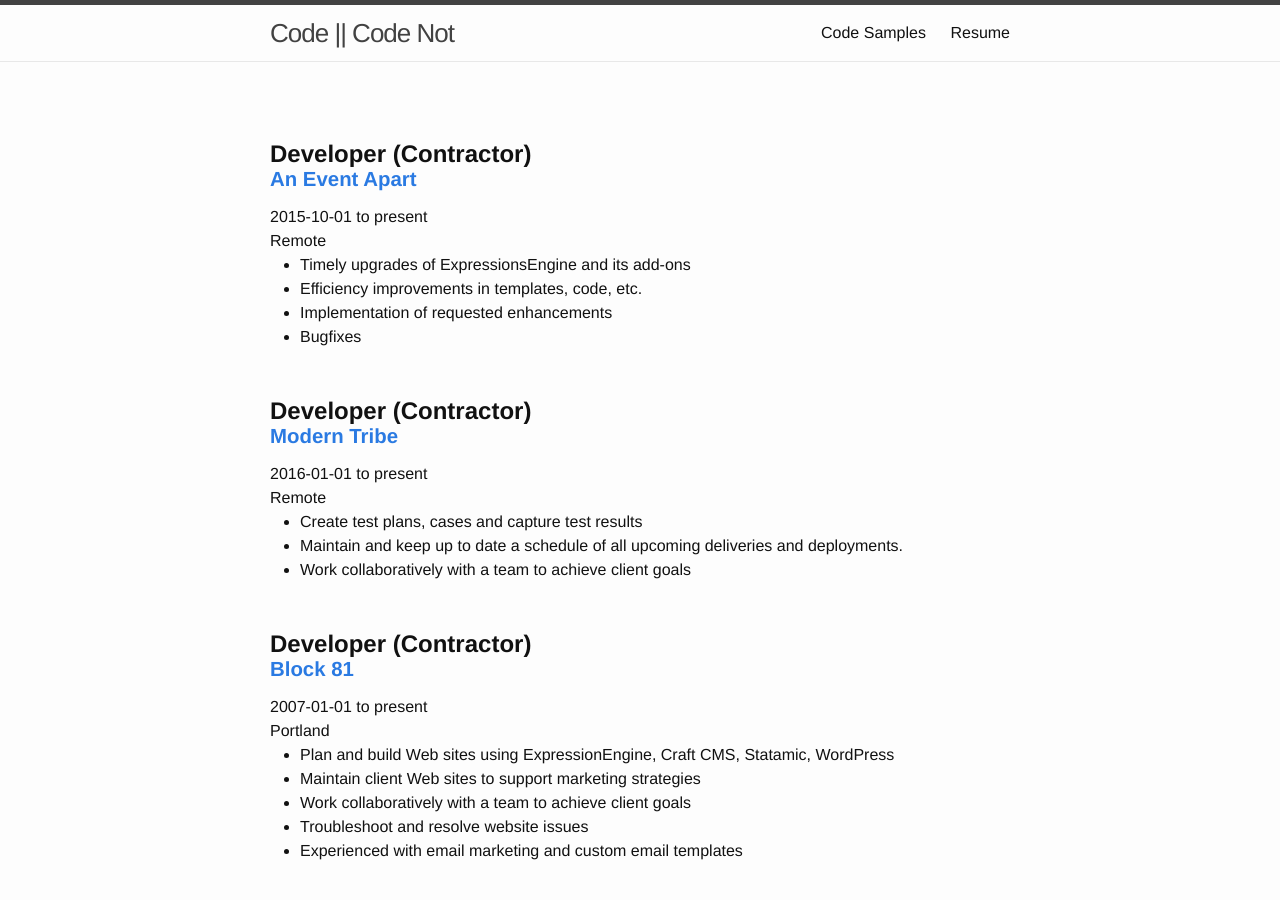
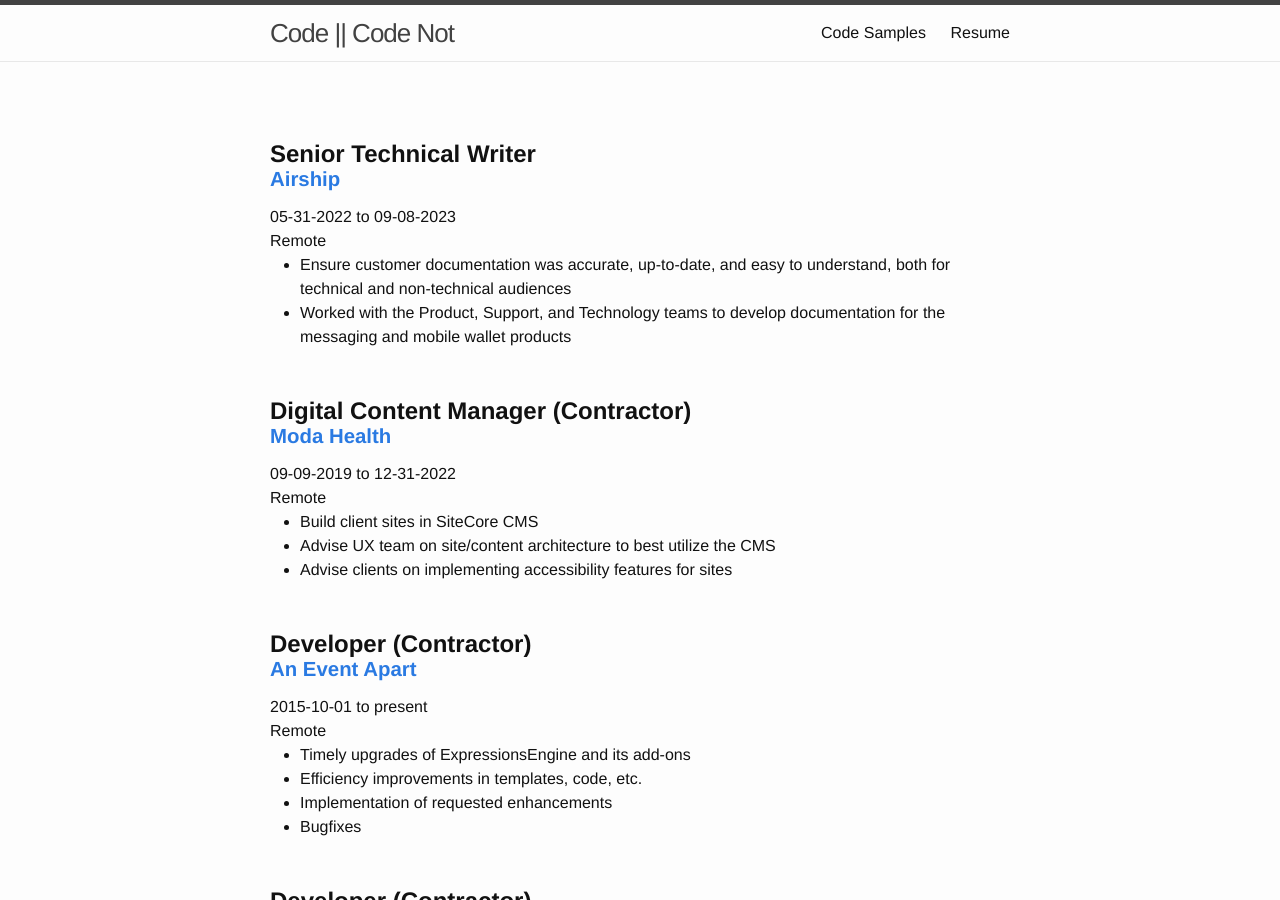
Before and after one commit to chronicole/chronicole.github.com, a Jekyll site: the page built from resume.md, in a window 1280 px wide and 900 px high. Built offline with Jekyll 4.4.1, drawn with Linux system fonts in a browser that asks for light colours.

Commit message:
Update jobs.yml

```diff
--- a/_data/jobs.yml
+++ b/_data/jobs.yml
@@ -1,3 +1,38 @@
+- title: Senior Technical Writer
+  employer: Airship
+  employer_url: http://airship.com
+  start_date: 05-31-2022
+  end_date: 09-08-2023
+  location: Remote
+  description: >
+    I'm a block of text and no one thinks badly of me so that is kind of awesome and I can go on and on but why would I Lorem ipsum dolor sit amet, consectetur adipisicing elit, sed do eiusmod
+    tempor incididunt ut labore et dolore magna aliqua. Ut enim ad minim veniam,
+    quis nostrud exercitation ullamco laboris nisi ut aliquip ex ea commodo
+    consequat. Duis aute irure dolor in reprehenderit in voluptate velit esse
+    cillum dolore eu fugiat nulla pariatur. Excepteur sint occaecat cupidatat non
+    proident, sunt in culpa qui officia deserunt mollit anim id est laborum.
+  tasks:
+    - item: Ensure customer documentation was accurate, up-to-date, and easy to understand, both for technical and non-technical audiences
+    - item: Worked with the Product, Support, and Technology teams to develop documentation for the messaging and mobile wallet products
+
+- title: Digital Content Manager (Contractor)
+  employer: Moda Health
+  employer_url: http://modahealth.com
+  start_date: 09-09-2019
+  end_date: 12-31-2022
+  location: Remote
+  description: >
+    I'm a block of text and no one thinks badly of me so that is kind of awesome and I can go on and on but why would I Lorem ipsum dolor sit amet, consectetur adipisicing elit, sed do eiusmod
+    tempor incididunt ut labore et dolore magna aliqua. Ut enim ad minim veniam,
+    quis nostrud exercitation ullamco laboris nisi ut aliquip ex ea commodo
+    consequat. Duis aute irure dolor in reprehenderit in voluptate velit esse
+    cillum dolore eu fugiat nulla pariatur. Excepteur sint occaecat cupidatat non
+    proident, sunt in culpa qui officia deserunt mollit anim id est laborum.
+  tasks:
+    - item: Build client sites in SiteCore CMS
+    - item: Advise UX team on site/content architecture to best utilize the CMS
+    - item: Advise clients on implementing accessibility features for sites
+
 - title: Developer (Contractor)
   employer: An Event Apart
   employer_url: http://aneventapart.com
```
